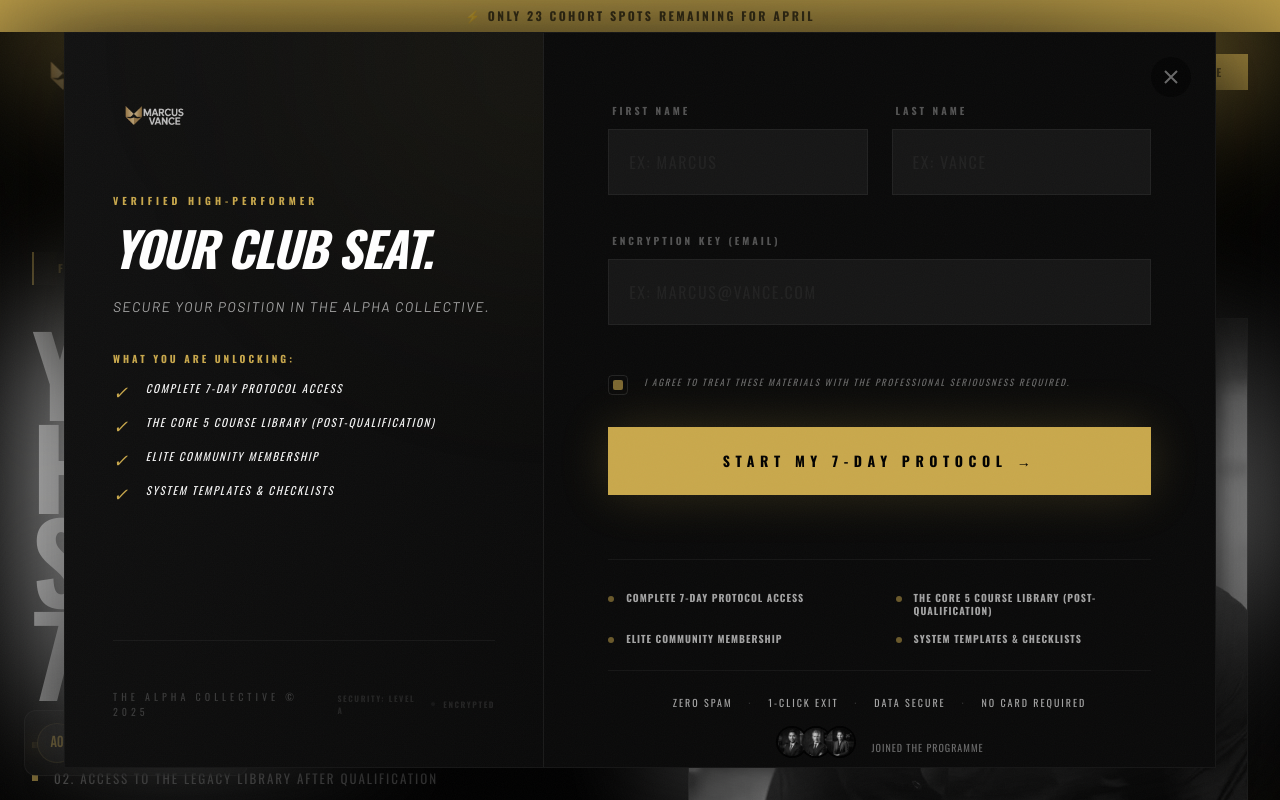
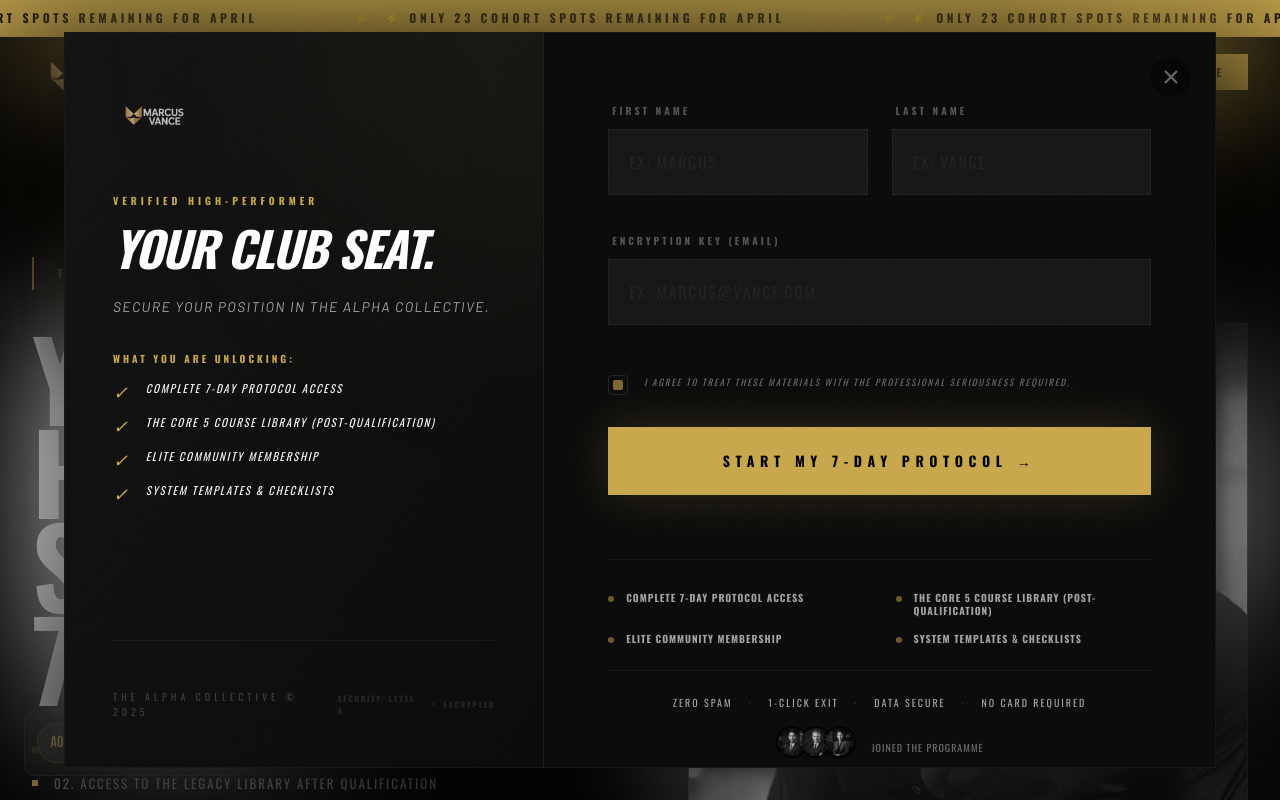
Before and after one commit to Robin239105/marcusvance, a React (Vite) app: page /us in a window 1280 px wide. Shown: the top 800 px of the page. Built offline with nearby package versions, Linux system fonts and the light colour scheme.

Commit message:
feat(marcus): transform Urgency Bar into a scrolling marquee

```diff
--- a/src/marcus/pages/MarcusElitePage.jsx
+++ b/src/marcus/pages/MarcusElitePage.jsx
@@ -104,8 +104,16 @@ const ScrollProgress = () => {
 };
 
 const UrgencyBar = ({ t }) => (
-  <div className="bg-[#C9A84C] py-2 px-6 text-center text-xs font-oswald font-bold tracking-[0.2em] text-black uppercase relative z-[1000] shadow-xl">
-    {t.marcus.urgencyBar}
+  <div className="bg-[#C9A84C] py-2.5 overflow-hidden relative z-[1000] shadow-xl border-b border-black/5">
+    <div className="flex whitespace-nowrap animate-marquee">
+      {[...Array(10)].map((_, i) => (
+        <span key={i} className="mx-12 flex items-center font-oswald text-[10px] md:text-xs font-bold tracking-[0.3em] text-black uppercase">
+          <span className="mr-3 opacity-60">⚡</span>
+          {t.marcus.urgencyBar}
+          <span className="ml-15"></span>
+        </span>
+      ))}
+    </div>
   </div>
 );
 
```
